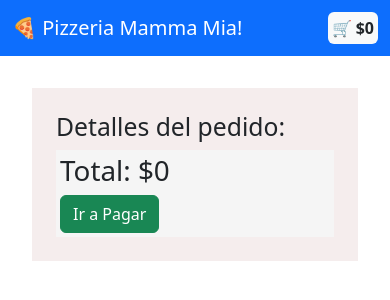
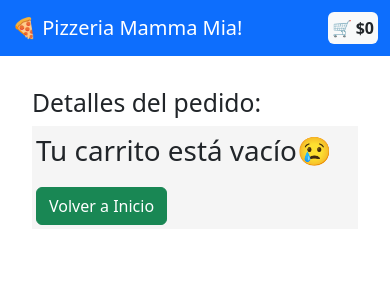
Before and after one commit to Arekkusu17/Prueba-Mamma-Mia-Desafio-Latam, a React (Create React App) app: page /carrito in a window 390 px wide. Shown: the top 300 px of the page. Built offline with nearby package versions, Linux system fonts and the light colour scheme.

Commit message:
add an alert and a cart empty render

```diff
--- a/src/assets/css/cart.css
+++ b/src/assets/css/cart.css
@@ -4,7 +4,7 @@
     flex-direction: column;
     /* height: 80vh; */
     padding: 1.5rem;
-    background: #f5eded;
+    /* background: #f5eded; */
 }
 
 .order-resume{
@@ -25,6 +25,19 @@
   padding: 5px;
 }
 
+@media screen and (max-width:425px) {
+  .item-name{
+    display: none;
+  }
+}
+
+
+@media screen and (max-width:425px) {
+  .cart-section{
+    margin: 0.5rem;
+    justify-content: center;
+  }
+}
 
 
 @media screen and (max-width:635px) {
--- a/src/views/Cart.js
+++ b/src/views/Cart.js
@@ -1,4 +1,6 @@
 import React from 'react'
+import { Link, useNavigate } from 'react-router-dom'
+import Swal from 'sweetalert2'
 import '../assets/css/cart.css'
 import { CartContext } from '../context/CartProvider'
 import { MenuContext } from '../context/MenuProvider'
@@ -26,15 +28,25 @@ export default function Cart() {
   const handleClickRemoveOneItem = (id) => {
     decreaseItemFromCart(id)
   }
+
+  const navigate = useNavigate()
   return (
+    <>
       <section className='cart-section'>
         <h2>Detalles del pedido:</h2>
         <div className='order-resume w-100 p-1'>
-        {cartItems.map((item) => (
+          {cartItems.length <= 0 ? (
+            <>
+              <p className='fs-1'>Tu carrito está vacío😢</p>
+              <button className='btn btn-success' onClick={() => { navigate('/home') }}>Volver a Inicio</button>
+            </>
+          ) : (
+            <>{
+              cartItems.map((item) => (
                 <div className='order-item ' key={item.id}>
                   <div className='d-flex flex-row align-items-center'>
                     <img src={getItemFromMenu(item.id, menuList).img} alt="" className='img-fluid' />
-              <p className='fs-5 my-1'>{getItemFromMenu(item.id, menuList).name}</p>
+                    <p className='item-name fs-5 my-1'>{getItemFromMenu(item.id, menuList).name}</p>
                   </div>
                   <div className='d-flex flex-row align-items-center'>
                     <p className='fs-5 m-2 text-success price-per-item'>{formatChileanCurrency(totalPricePerItem(item.id, cartItems, menuList))}</p>
@@ -45,8 +57,20 @@ export default function Cart() {
                 </div>
               ))}
               <h3 className='fs-1'>Total: {formatChileanCurrency(totalPrice)}</h3>
-        <button className='btn btn-success'>Ir a Pagar</button>
+              <Link className='btn btn-danger' to='/home'>Volver a Inicio</Link>
+              <button className='btn btn-success ms-4' onClick={() => {
+                Swal.fire({
+                  icon: 'success',
+                  title: 'Se ha realizado el pago!',
+                  text: 'Muchas gracias por confiar en nuestros productos.'
+                })
+              }}>Ir a Pagar</button>
+            </>
+          )}
+
         </div>
+
       </section>
+    </>
   )
 }
```
Lines whose indentation alone changed are shown as unchanged.
